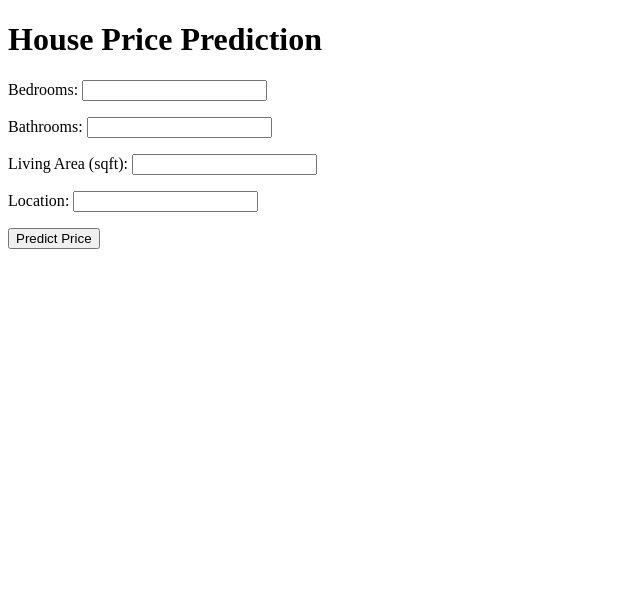
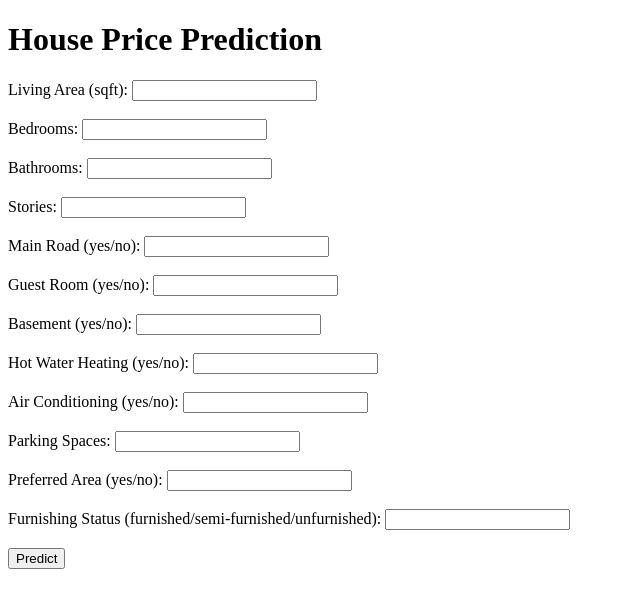
Before and after one commit to JahnaviKharva/House-Price-Prediction, a Flask app: page / in a window 1280 px wide. Shown: the top 608 px of the page, without its empty margins (0-640 px from the left). Run offline with Flask 3, Linux system fonts and the light colour scheme; parts of the project's set-up code (start-up, migrations or seed data) failed here and were passed over.

Commit message:
Initial commit for House Price Prediction project

```diff
--- a/app/routes.py
+++ b/app/routes.py
@@ -1,24 +1,54 @@
-from flask import render_template, redirect, url_for
+from flask import render_template, request
 from app import app
-from app.forms import HousePriceForm
 import pickle
-import pandas as pd
+import numpy as np
 
 # Load the trained model
-with open('model/house_price_model.pkl', 'rb') as f:
+with open('C:\\Users\\Jahnavi Kharva\\house_price_prediction\\model\\house_price_model.pkl', 'rb') as f:
     model = pickle.load(f)
 
-@app.route('/', methods=['GET', 'POST'])
+@app.route('/')
 def index():
-    form = HousePriceForm()
-    if form.validate_on_submit():
-        data = {'bedrooms': form.bedrooms.data,
-                'bathrooms': form.bathrooms.data,
-                'sqft_living': form.sqft_living.data,
-                'location': form.location.data}
-        df = pd.DataFrame([data])
-        df = pd.get_dummies(df)
-        df = df.reindex(columns=model.feature_names_in_, fill_value=0)
-        prediction = model.predict(df)[0]
-        return render_template('result.html', prediction=prediction)
-    return render_template('index.html', form=form)
+    return render_template('index.html')
+
+@app.route('/predict', methods=['POST'])
+def predict():
+    area = float(request.form['area'])
+    bedrooms = int(request.form['bedrooms'])
+    bathrooms = int(request.form['bathrooms'])
+    stories = int(request.form['stories'])
+    mainroad = 1 if request.form['mainroad'].lower() == 'yes' else 0
+    guestroom = 1 if request.form['guestroom'].lower() == 'yes' else 0
+    basement = 1 if request.form['basement'].lower() == 'yes' else 0
+    hotwaterheating = 1 if request.form['hotwaterheating'].lower() == 'yes' else 0
+    airconditioning = 1 if request.form['airconditioning'].lower() == 'yes' else 0
+    parking = int(request.form['parking'])
+    prefarea = 1 if request.form['prefarea'].lower() == 'yes' else 0
+    furnishingstatus = request.form['furnishingstatus'].lower()
+
+    # Apply the same preprocessing steps
+    furnishingstatus_encoded = [0, 0]
+    if furnishingstatus == 'semi-furnished':
+        furnishingstatus_encoded[0] = 1
+    elif furnishingstatus == 'furnished':
+        furnishingstatus_encoded[1] = 1
+    features = np.array([[
+        area, bedrooms, bathrooms, stories, mainroad, guestroom, basement,
+        hotwaterheating, airconditioning, parking, prefarea,
+        furnishingstatus_encoded[0], furnishingstatus_encoded[1]
+    ]])
+
+     # Print the features to debug
+    print("Features:", features)
+
+    try:
+        prediction = model.predict(features)
+        price = round(prediction[0], 2)
+        print("Prediction:", prediction)
+        print(f"Rendering template with price: {price}")
+
+        return render_template('result.html', price=price)
+
+    except Exception as e:
+        print("Error during prediction:", e)
+        return render_template('result.html', price="Error")
--- a/app/templates/index.html
+++ b/app/templates/index.html
@@ -1,19 +1,49 @@
-<!doctype html>
+<!DOCTYPE html>
 <html lang="en">
 <head>
+    <meta charset="UTF-8">
     <title>House Price Prediction</title>
 </head>
 <body>
-    <div>
-        <h1>House Price Prediction</h1>
-        <form method="POST" action="{{ url_for('index') }}">
-            {{ form.hidden_tag() }}
-            <p>{{ form.bedrooms.label }}: {{ form.bedrooms(size=20) }}</p>
-            <p>{{ form.bathrooms.label }}: {{ form.bathrooms(size=20) }}</p>
-            <p>{{ form.sqft_living.label }}: {{ form.sqft_living(size=20) }}</p>
-            <p>{{ form.location.label }}: {{ form.location(size=20) }}</p>
-            <p>{{ form.submit() }}</p>
-        </form>
-    </div>
+    <h1>House Price Prediction</h1>
+    <form action="/predict" method="post">
+        <label for="area">Living Area (sqft):</label>
+        <input type="number" id="area" name="area" required><br><br>
+
+        <label for="bedrooms">Bedrooms:</label>
+        <input type="number" id="bedrooms" name="bedrooms" required><br><br>
+
+        <label for="bathrooms">Bathrooms:</label>
+        <input type="number" id="bathrooms" name="bathrooms" required><br><br>
+
+        <label for="stories">Stories:</label>
+        <input type="number" id="stories" name="stories" required><br><br>
+
+        <label for="mainroad">Main Road (yes/no):</label>
+        <input type="text" id="mainroad" name="mainroad" required><br><br>
+
+        <label for="guestroom">Guest Room (yes/no):</label>
+        <input type="text" id="guestroom" name="guestroom" required><br><br>
+
+        <label for="basement">Basement (yes/no):</label>
+        <input type="text" id="basement" name="basement" required><br><br>
+
+        <label for="hotwaterheating">Hot Water Heating (yes/no):</label>
+        <input type="text" id="hotwaterheating" name="hotwaterheating" required><br><br>
+
+        <label for="airconditioning">Air Conditioning (yes/no):</label>
+        <input type="text" id="airconditioning" name="airconditioning" required><br><br>
+
+        <label for="parking">Parking Spaces:</label>
+        <input type="number" id="parking" name="parking" required><br><br>
+
+        <label for="prefarea">Preferred Area (yes/no):</label>
+        <input type="text" id="prefarea" name="prefarea" required><br><br>
+
+        <label for="furnishingstatus">Furnishing Status (furnished/semi-furnished/unfurnished):</label>
+        <input type="text" id="furnishingstatus" name="furnishingstatus" required><br><br>
+
+        <input type="submit" value="Predict">
+    </form>
 </body>
 </html>
```
Also changed, not shown: app/templates/result.html (+7 -7 lines), train_model.py (added, +51 -0 lines), 1 other file.
